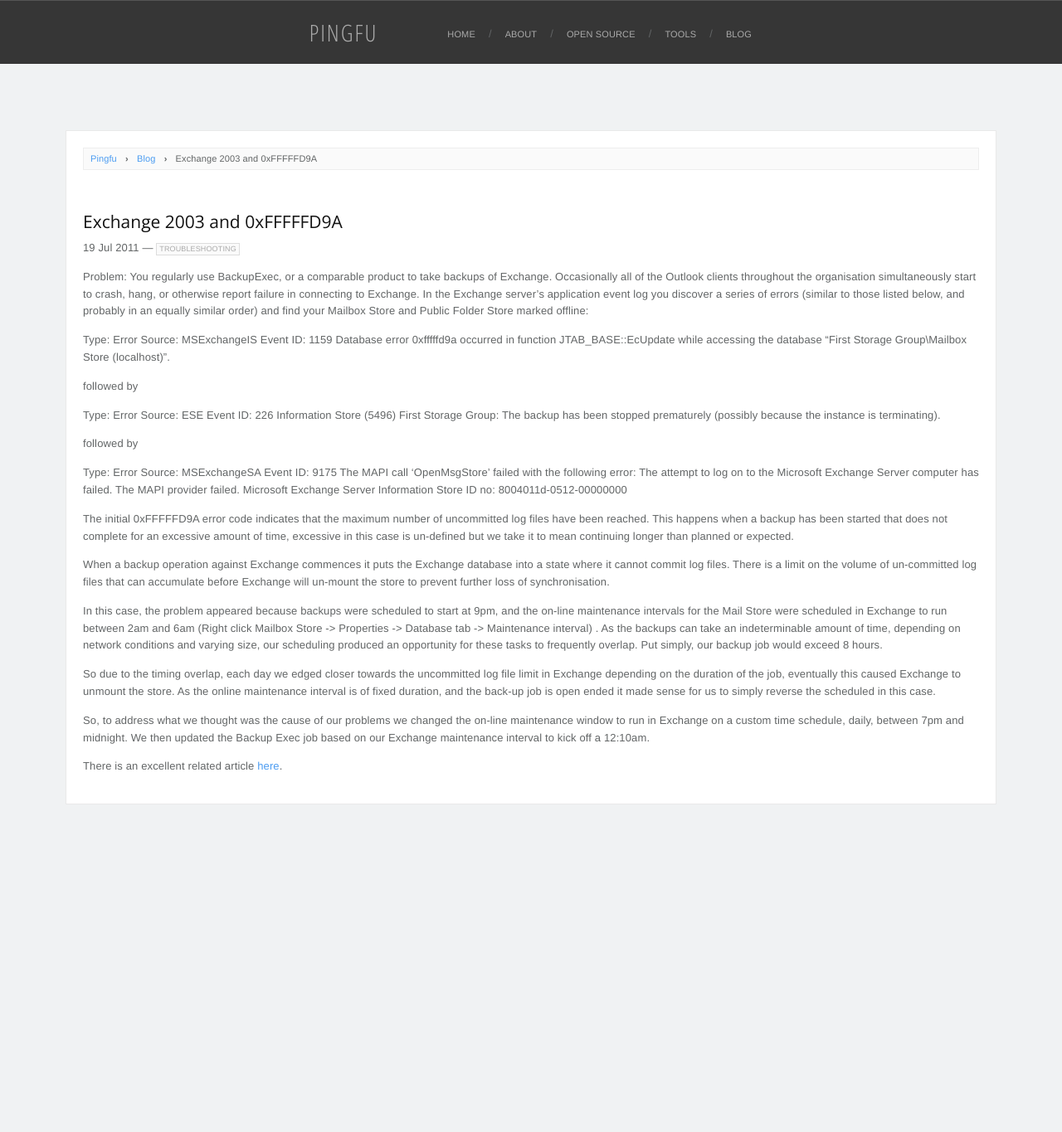
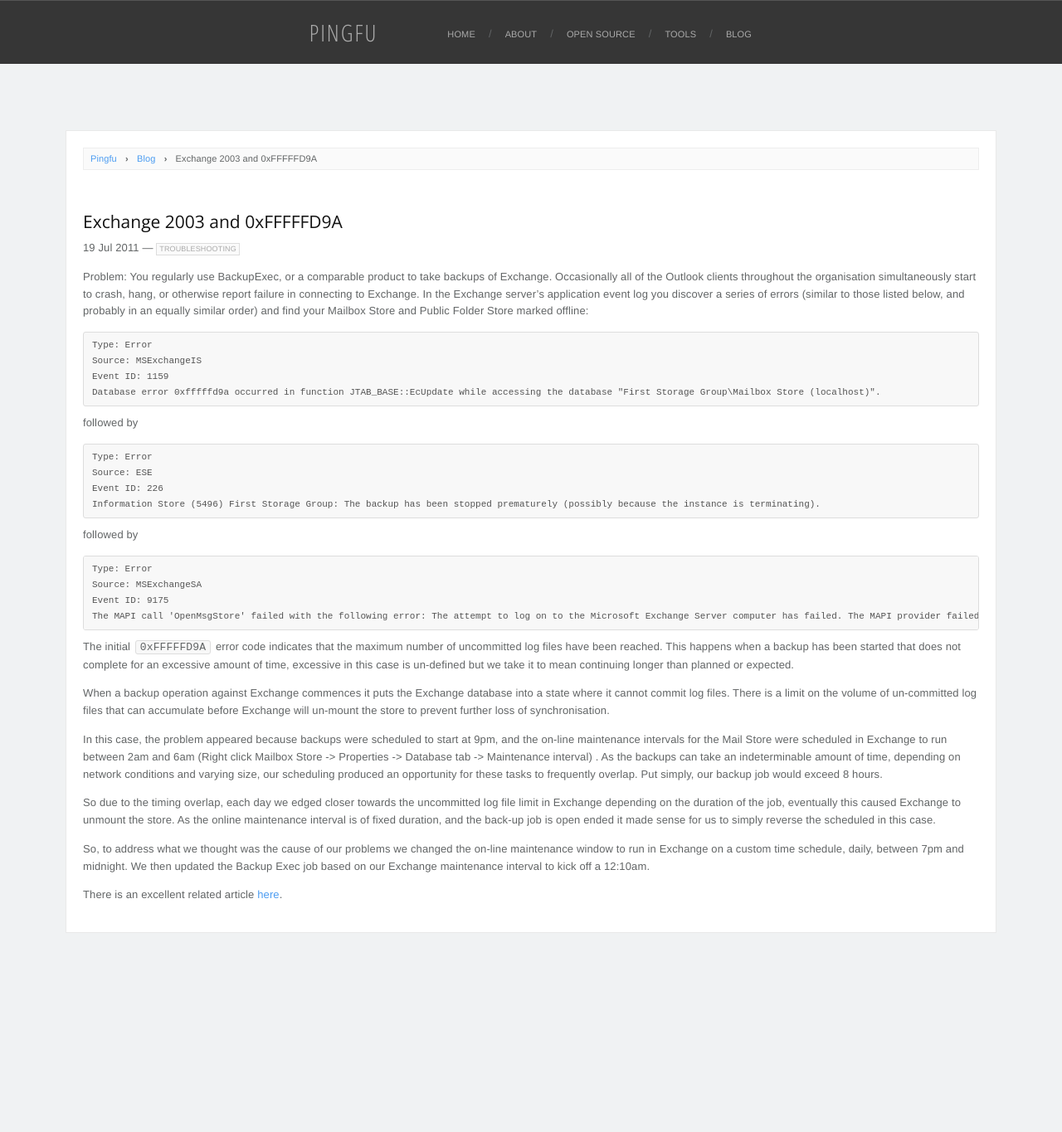
Before and after one commit to pingfu/pingfu.github.io, a Jekyll site: the page built from _posts/2011-07-20-exchange-2003-and-0xFFFFFD9A.markdown, in a window 1280 px wide. Shown: the whole page at 83% size. Built offline with Jekyll 4.4.1, drawn with Linux system fonts in a browser that asks for light colours; nearby versions of some CDN libraries; Markdown is read by kramdown in place of the engine named in the settings; before the commit the page ends 1210 px from its top, so only the background shows below that.

Commit message:
updated posts

````diff
--- a/_posts/2011-07-19-tcpdump.markdown
+++ b/_posts/2011-07-19-tcpdump.markdown
@@ -8,7 +8,7 @@ tags: tcpdump
 
 Notable flags:
 
-{% highlight bash %}
+```
 -i eth1       : Specify the interface
 -c 10         : Limit capture to 10 packets
 -s            : Snap length, how many bytes of the frame to capture
@@ -21,7 +21,7 @@ Notable flags:
 -E            : Decrypt IPSEC traffic using the supplied key
 -X            : Display the packet payload in both hex and ASCII
 -XX           : Same as -X, but includes the ethernet header
-{% endhighlight %}
+```
 
 Basic decoded information:
 `root@localhost:~# tcpdump -nnvvS`
--- a/_posts/2011-07-20-exchange-2003-and-0xFFFFFD9A.markdown
+++ b/_posts/2011-07-20-exchange-2003-and-0xFFFFFD9A.markdown
@@ -8,26 +8,32 @@ tags: exchange
 
 Problem: You regularly use BackupExec, or a comparable product to take backups of Exchange. Occasionally all of the Outlook clients throughout the organisation simultaneously start to crash, hang, or otherwise report failure in connecting to Exchange. In the Exchange server’s application event log you discover a series of errors (similar to those listed below, and probably in an equally similar order) and find your Mailbox Store and Public Folder Store marked offline:
 
+```
 Type: Error
 Source: MSExchangeIS
 Event ID: 1159
 Database error 0xfffffd9a occurred in function JTAB_BASE::EcUpdate while accessing the database "First Storage Group\Mailbox Store (localhost)".
+```
 
 followed by
 
+```
 Type: Error
 Source: ESE
 Event ID: 226
 Information Store (5496) First Storage Group: The backup has been stopped prematurely (possibly because the instance is terminating).
+```
 
 followed by
 
+```
 Type: Error
 Source: MSExchangeSA
 Event ID: 9175
 The MAPI call 'OpenMsgStore' failed with the following error: The attempt to log on to the Microsoft Exchange Server computer has failed. The MAPI provider failed. Microsoft Exchange Server Information Store ID no: 8004011d-0512-00000000
+```
 
-The initial 0xFFFFFD9A error code indicates that the maximum number of uncommitted log files have been reached.  This happens when a backup has been started that does not complete for an excessive amount of time, excessive in this case is un-defined but we take it to mean continuing longer than planned or expected.
+The initial `0xFFFFFD9A` error code indicates that the maximum number of uncommitted log files have been reached.  This happens when a backup has been started that does not complete for an excessive amount of time, excessive in this case is un-defined but we take it to mean continuing longer than planned or expected.
 
 When a backup operation against Exchange commences it puts the Exchange database into a state where it cannot commit log files. There is a limit on the volume of un-committed log files that can accumulate before Exchange will un-mount the store to prevent further loss of synchronisation.
 
````
